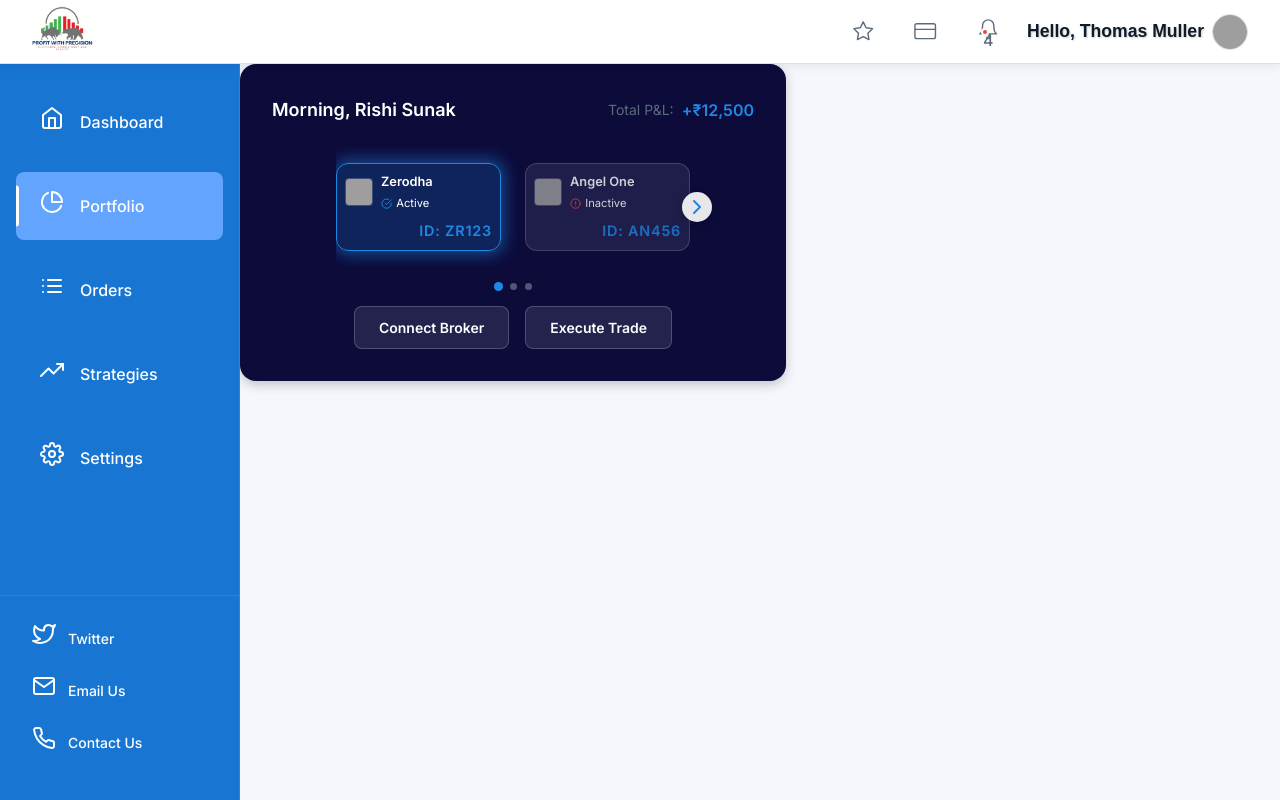
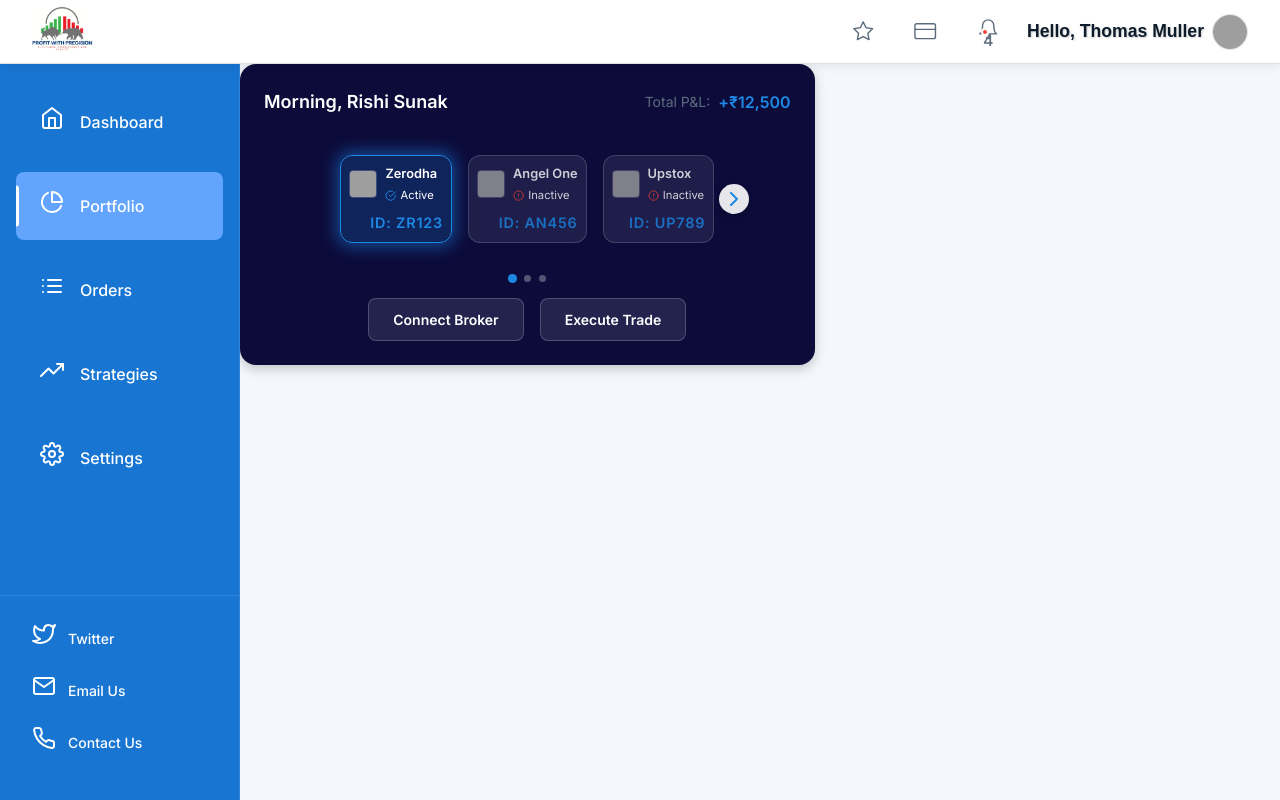
Before and after one commit to sudhanshu2070/last-trade, a React (Vite) app: page /portfolio in a window 1280 px wide. Built offline with nearby package versions, Linux system fonts and the light colour scheme; grey boxes are pictures that could not be loaded.

Commit message:
Dashboard changes 0.12

```diff
--- a/src/components/Brokers/BrokerConnection.module.css
+++ b/src/components/Brokers/BrokerConnection.module.css
@@ -20,7 +20,7 @@
 .panel {
   background: rgb(12, 11, 58); /* Dark blue background */
   border-radius: 16px;
-  padding: 2rem;
+  padding: 1.5rem;
   box-shadow: var(--box-shadow);
   width: 100%;
   max-width: 1200px; /* Limit width for larger screens */
@@ -61,11 +61,12 @@
 /* Brokers Grid */
 .brokersGrid {
   display: flex;
-  gap: 1.5rem;
+  gap: 1rem;
   width: 100%;
   justify-content: center;
   padding: 1rem 0;
-  overflow: hidden;
+  /* overflow: hidden; */
+  /* margin: 0 1rem; */
 }
 
 .brokersGrid::-webkit-scrollbar {
@@ -85,7 +86,7 @@
 .brokersContainer {
   position: relative;
   margin: 1rem 0;
-  padding: 0 2rem;
+  padding: 0 3rem;
   display: flex;
   align-items: center;
 }
@@ -163,11 +164,12 @@
 
 /* Broker Card */
 .brokerCard {
-  background: rgba(255, 255, 255, 0.1); /* Semi-transparent card background */
+  background: rgba(255, 255, 255, 0.1);
   border: 1px solid var(--border-color); /* Light border */
   border-radius: 12px;
   padding: 0.5rem;
-  width: 165px; /* Fixed width for compact layout */
+  /* width: 165px;  */
+  min-width: calc(33.33% - 0.66rem);
   transition: transform 0.3s ease, box-shadow 0.3s ease;
   cursor: pointer;
   flex-shrink: 0; /* Prevent shrinking */
@@ -181,9 +183,9 @@
 }
 
 .brokerCard.active {
-  border-color: var(--primary-color); /* Blue border for active card */
+  border-color: var(--primary-color);
   box-shadow: 0 0 16px 4px rgba(30, 136, 229, 0.5); /* Glowing effect */
-  background: rgba(30, 136, 229, 0.2); /* Subtle blue glow for active card */
+  background: rgba(30, 136, 229, 0.2);
 }
 
 .brokerCard.inactive {
@@ -249,12 +251,12 @@
 
 /* Broker ID */
 .brokerId {
-  font-size: 0.9rem; /* Slightly larger font size for emphasis */
-  font-weight: 600; /* Bolder font weight for better visibility */
-  color: var(--primary-color); /* Blue text for highlighting */
+  font-size: 0.9rem;
+  font-weight: 600;
+  color: var(--primary-color);
   text-align: right;
-  text-transform: uppercase; /* Uppercase text for prominence */
-  letter-spacing: 0.05rem; /* Slightly increased letter spacing for readability */
+  text-transform: uppercase;
+  letter-spacing: 0.05rem;
 }
 
 /* Action Buttons */
@@ -266,20 +268,20 @@
 }
 
 .actionButton {
-  background: rgba(255, 255, 255, 0.1); /* Semi-transparent background */
-  border: 1px solid var(--border-color); /* Light border */
+  background: rgba(255, 255, 255, 0.1);
+  border: 1px solid var(--border-color);
   border-radius: 8px;
   padding: 0.75rem 1.5rem;
   font-size: 0.875rem;
   font-weight: 600;
-  color: var(--text-primary-white); /* White text */
+  color: var(--text-primary-white);
   cursor: pointer;
   transition: transform 0.3s ease, box-shadow 0.3s ease;
 }
 
 .actionButton:hover {
   transform: translateY(-2px);
-  box-shadow: 0 4px 8px rgba(0, 0, 0, 0.2); /* Subtle shadow on hover */
+  box-shadow: 0 4px 8px rgba(0, 0, 0, 0.2);
 }
 
 .actionButton:active {
--- a/src/components/Brokers/BrokerConnection.tsx
+++ b/src/components/Brokers/BrokerConnection.tsx
@@ -60,15 +60,15 @@ const BrokerConnection: React.FC = () => {
   const scrollBrokers = (direction: 'left' | 'right') => {
     if (direction === 'left' && visibleStartIndex > 0) {
       setVisibleStartIndex(prev => prev - 1);
-    } else if (direction === 'right' && visibleStartIndex < brokers.length - 2) {
+    } else if (direction === 'right' && visibleStartIndex < brokers.length - 3) {
       setVisibleStartIndex(prev => prev + 1);
     }
   };
 
   const activeBroker = brokers.find((broker) => broker.id === activeBrokerId);
-  const visibleBrokers = brokers.slice(visibleStartIndex, visibleStartIndex + 2);
+  const visibleBrokers = brokers.slice(visibleStartIndex, visibleStartIndex + 3);
   const showLeftButton = visibleStartIndex > 0;
-  const showRightButton = visibleStartIndex < brokers.length - 2;
+  const showRightButton = visibleStartIndex < brokers.length - 3;
 
   return (
     <div className={styles.panel}>
```
